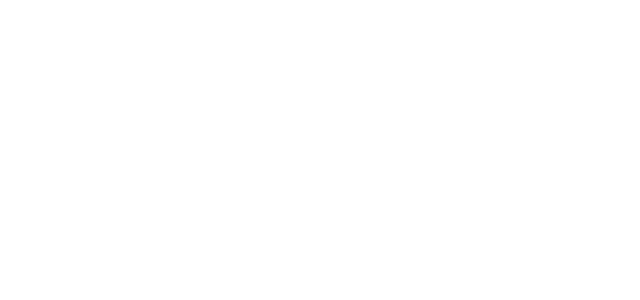
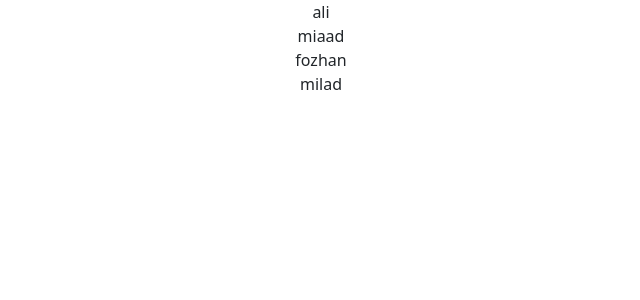
Before and after one commit to MiaadEstakhri/feature-app, a React (Create React App) app: page / in a window 1280 px wide. Shown: the top 300 px of the page, without its empty margins (319-959 px from the left). Built offline with nearby package versions, Linux system fonts and the light colour scheme.

Commit message:
use Method map( ) and use useState and create isOpen

```diff
--- a/src/components/common/dropDown/dropDown.jsx
+++ b/src/components/common/dropDown/dropDown.jsx
@@ -1,12 +1,25 @@
+import { useState } from "react";
+
+const data = [
+  { name: "ali" },
+  { name: "miaad" },
+  { name: "fozhan" },
+  { name: "milad" },
+];
+
 const DropDown = () => {
+  const [isOpen, setIsOpen] = useState(false);
+
   return (
-    <section>
-      <div></div>
-      <div></div>
-      <div></div>
-      <div></div>
-      <div></div>
-    </section>
+    <div className="d-flex flex-column justify-content-center align-items-center border-1 border-black">
+      {data.map((item, key) => {
+        return (
+          <div key={key}>
+            <div>{item.name}</div>
+          </div>
+        );
+      })}
+    </div>
   );
 };
 
```
